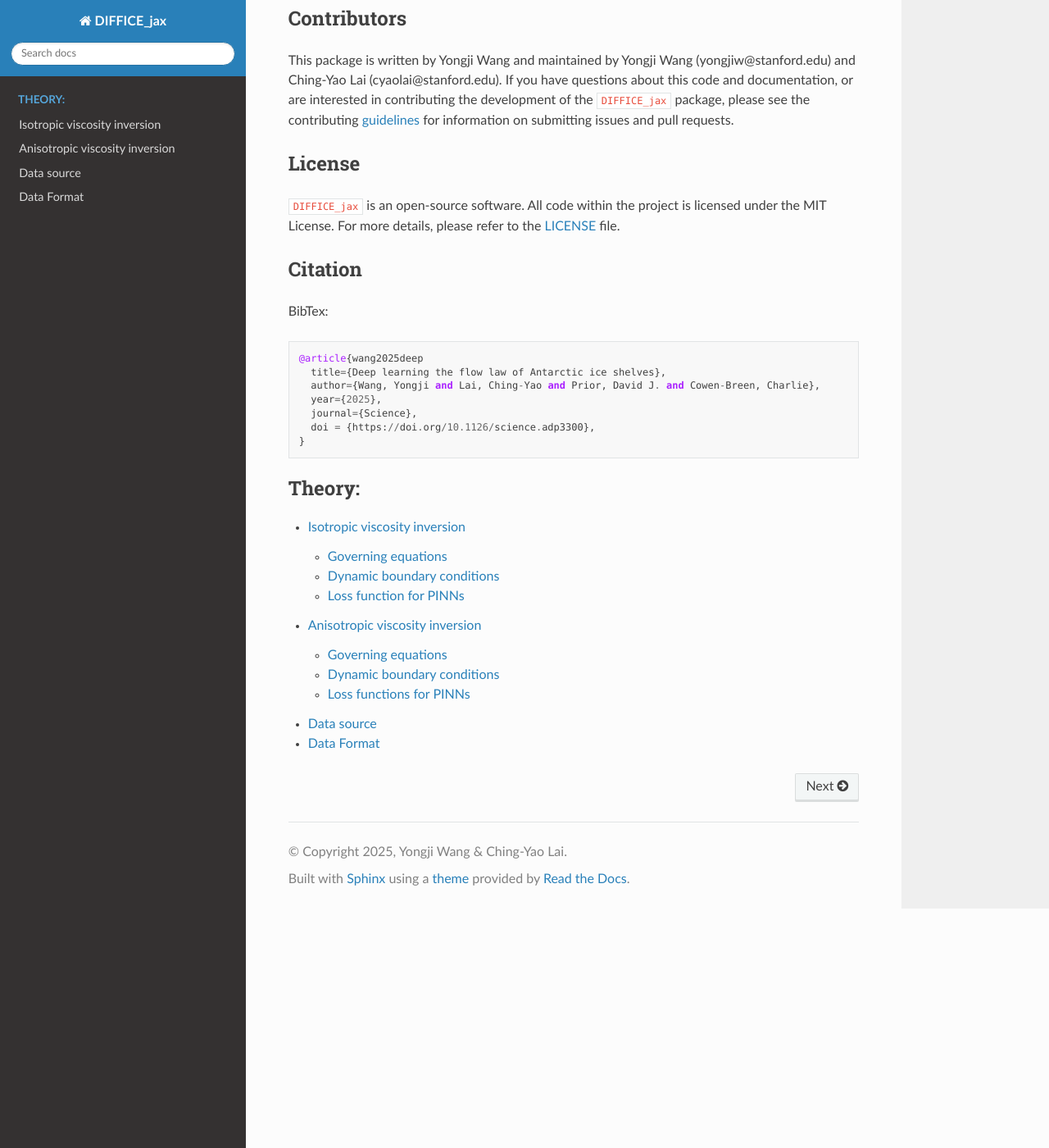
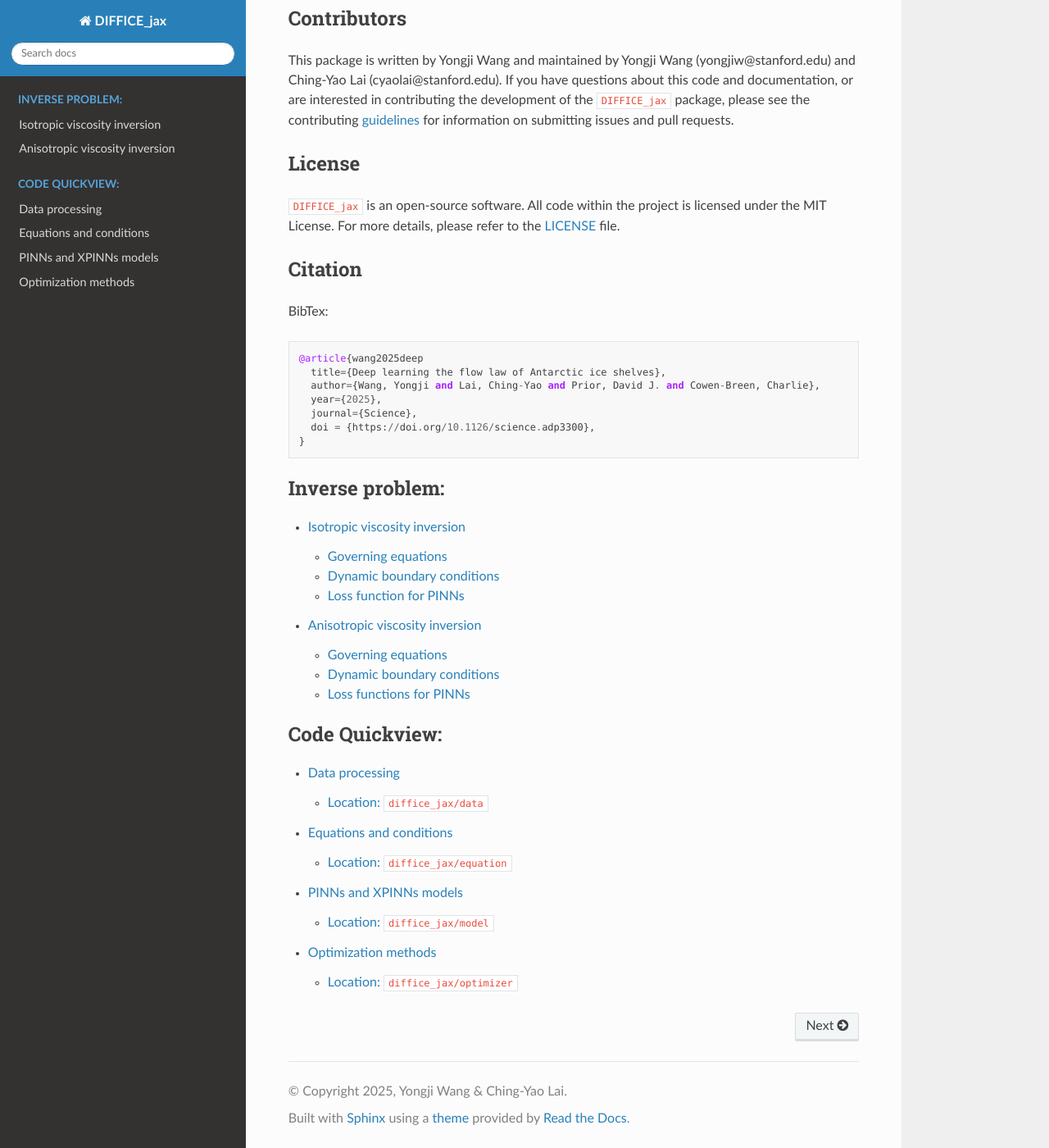
Before and after one commit to YaoGroup/DIFFICE_jax, a Sphinx documentation site: the page built from docs/source/index.rst, in a window 1280 px wide and 1400 px high, scrolled down 1508 px. Shown: the whole window at 82% size. Built offline with Sphinx 7.4.7 and the Read the Docs theme 3.1.0, drawn with Linux system fonts in a browser that asks for light colours.

Commit message:
Update index.rst

```diff
--- a/docs/source/index.rst
+++ b/docs/source/index.rst
@@ -21,8 +21,18 @@ DIFFICE_jax documentation
 
 .. toctree::
    :maxdepth: 2
-   :caption: Theory:
+   :caption: Inverse problem:
 
    Isotropic.md
    Anisotropic.md
-   Data.md
+
+
+
+.. toctree::
+   :maxdepth: 2
+   :caption: Code Quickview:
+
+   code_data.md
+   code_eqn.md
+   code_models.md
+   code_optimizer.md
```
